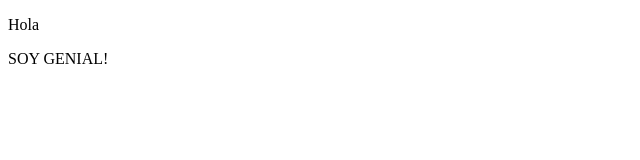
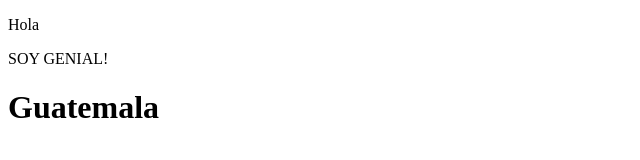
Before and after one commit to LihuisiEd/Lab02, a plain HTML site: page index.html in a window 1280 px wide. Shown: the whole page, without its empty margins (0-640 px from the left). Drawn offline with Linux system fonts and the light colour scheme.

Commit message:
Ahora soy espectacular

```diff
--- a/index.html
+++ b/index.html
@@ -7,5 +7,6 @@
 <body>
 	<p>Hola</p>
 	<p>SOY GENIAL!</p>
+	<h1>Guatemala</h1>
 </body>
 </html>
```
